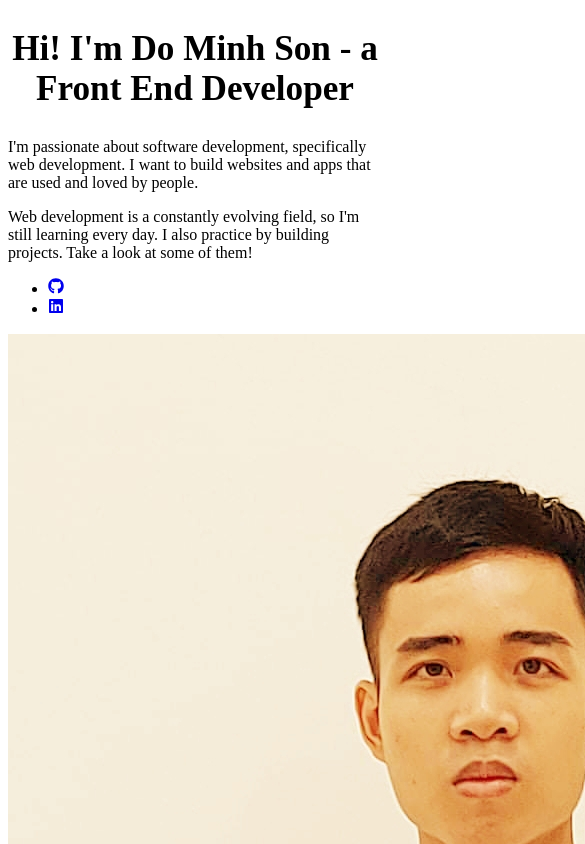
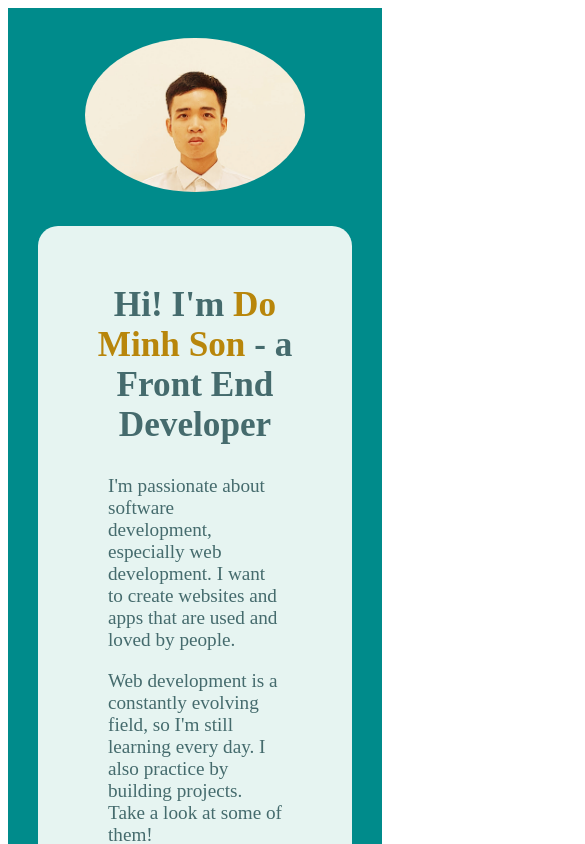
Before and after one commit to SonDo580/personal-portfolio, a React (Vite) app: page / in a window 390 px wide. Shown: the top 844 px of the page, 585 px wide, since content can reach past the window. Built offline with nearby package versions, Linux system fonts and the light colour scheme.

Commit message:
Style the 'about' section

```diff
--- a/src/App.scss
+++ b/src/App.scss
@@ -2,6 +2,45 @@ section {
   h1 {
     text-align: center;
     font-size: 2.2rem;
+  }
+}
+
+.about {
+  display: flex;
+  padding: 50px;
+  gap: 50px;
+  background-color: darkcyan;
+
+  h1 {
+    strong {
+      color: darkgoldenrod;
+    }
+  }
+
+  img {
+    width: 100%;
+    border-radius: 50%;
+  }
+
+  .text {
+    background-color: #e6f4f1;
+    padding: 30px 50px;
+    border-radius: 20px;
+    color: #456b6d;
+
+    p {
+      font-size: 1.2rem;
+      padding: 0 20px;
+    }
+  }
+
+  .links {
+    list-style: none;
+    display: flex;
+    gap: 20px;
+    justify-content: flex-end;
+    font-size: 1.2rem;
+    padding: 20px 20px 0;
   }
 }
 
@@ -141,3 +180,26 @@ section {
     font-size: 0.8rem;
   }
 }
+
+@media screen and (max-width: 992px) {
+  .about {
+    padding: 30px;
+    gap: 20px;
+  }
+}
+
+@media screen and (max-width: 768px) {
+  .about {
+    flex-direction: column;
+    gap: 30px;
+
+    .photo {
+      display: block;
+      text-align: center;
+
+      img {
+        width: 70%;
+      }
+    }
+  }
+}
--- a/src/sections/About/index.jsx
+++ b/src/sections/About/index.jsx
@@ -4,12 +4,18 @@ import MyPhoto from "./myPhoto.jpg";
 export default function About() {
   return (
     <section className="about">
+      <div className="photo">
+        <img src={MyPhoto} alt="my photo" />
+      </div>
+
       <div className="text">
-        <h1>Hi! I&#39;m Do Minh Son - a Front End Developer</h1>
+        <h1>
+          Hi! I&#39;m <strong>Do Minh Son</strong> - a Front End Developer
+        </h1>
         <p>
-          I&#39;m passionate about software development, specifically web
-          development. I want to build websites and apps that are used and loved
-          by people.
+          I&#39;m passionate about software development, especially web
+          development. I want to create websites and apps that are used and
+          loved by people.
         </p>
         <p>
           Web development is a constantly evolving field, so I&#39;m still
@@ -38,10 +44,6 @@ export default function About() {
           </li>
         </ul>
       </div>
-
-      <div className="photo">
-        <img src={MyPhoto} alt="my photo" />
-      </div>
     </section>
   );
 }
```
